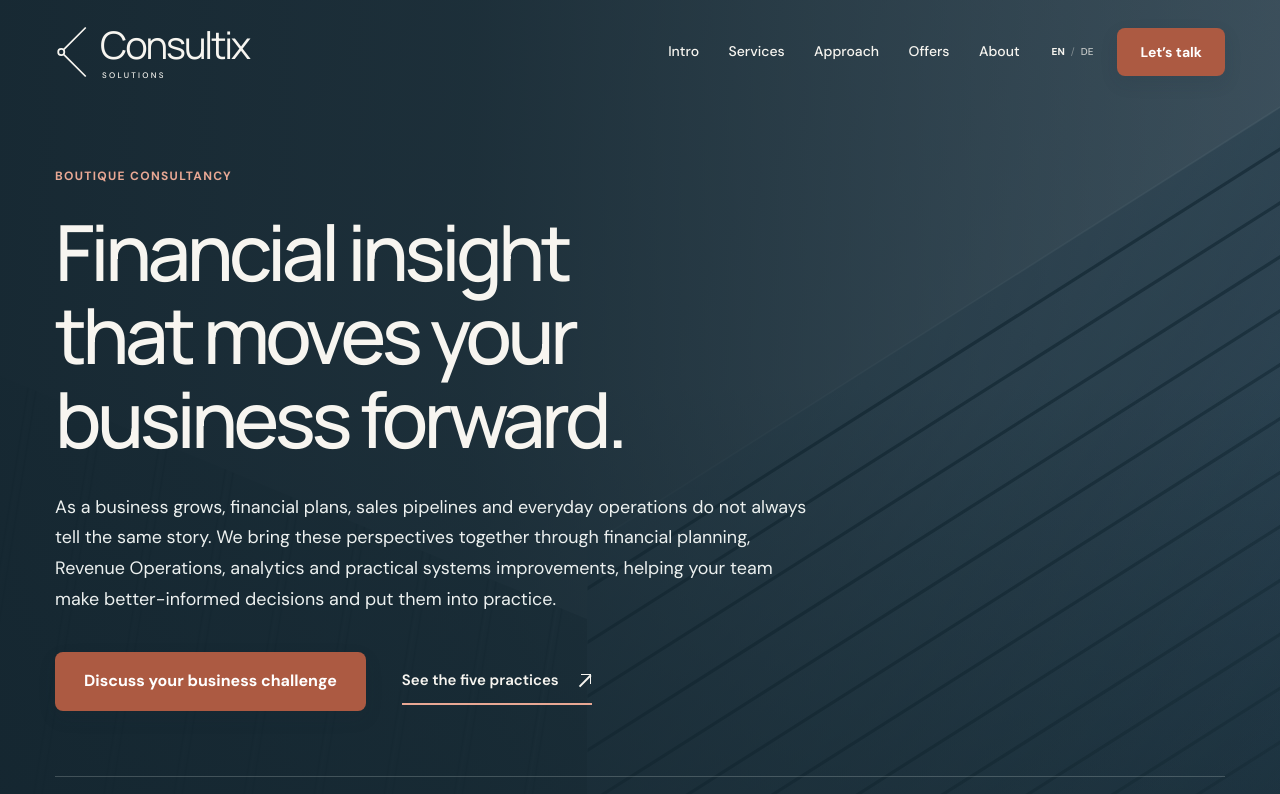
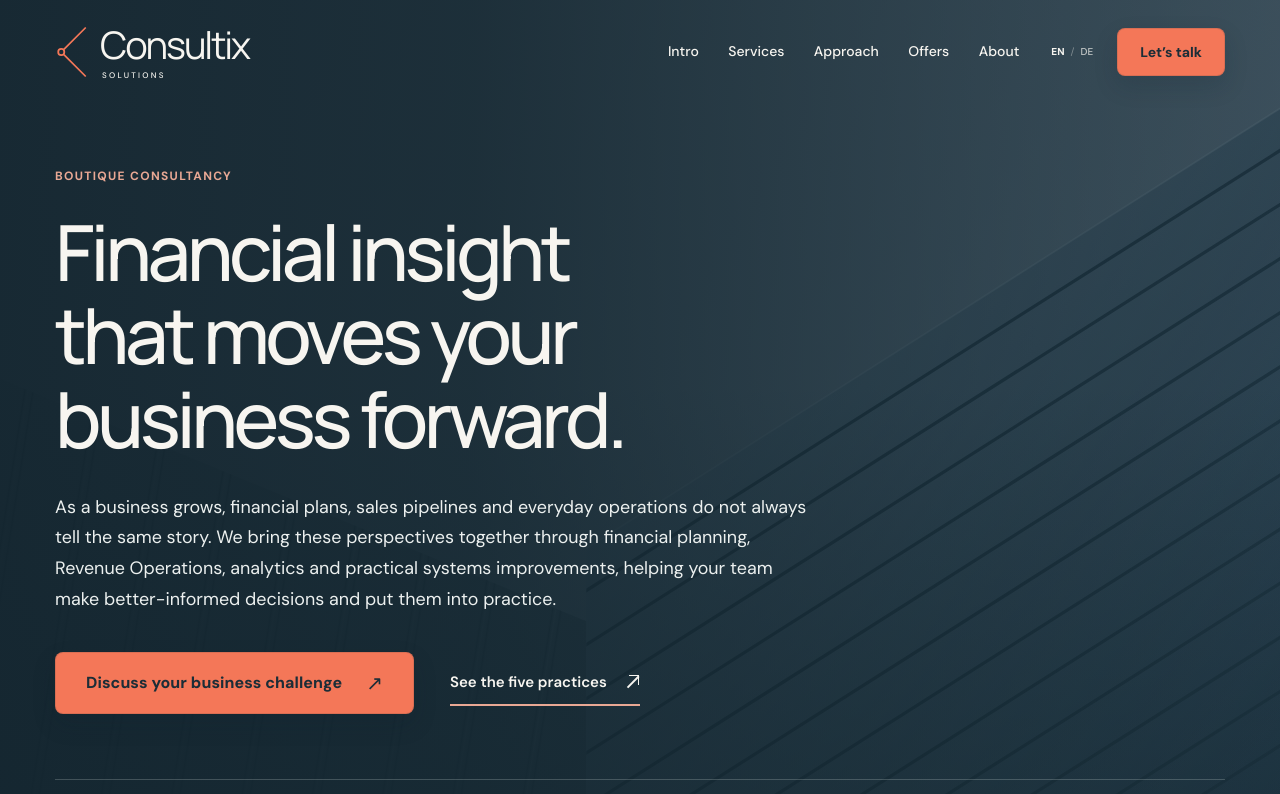
Before and after one commit to tinajanks-sketch/website, a website: page index.html in a window 1280 px wide. Shown: the top 794 px of the page. Drawn offline with Linux system fonts and the light colour scheme.

Commit message:
Restore bright coral primary CTA contrast and update logo mark accents

```diff
--- a/style.css
+++ b/style.css
@@ -535,3 +535,52 @@ h2{letter-spacing:-.048em}
   .practice-row,.engagement-card,.button{transition:none!important}
   .engagement-card:hover,.button:hover{transform:none}
 }
+
+
+/* High-visibility primary CTA and refreshed Consultix mark, owner feedback 29 Oct 2026.
+   Copper remains the restrained brand accent; vivid coral is reserved for primary actions. */
+:root{--cta-coral:#F47758;--cta-coral-hover:#FFA080}
+.button{
+  background:var(--cta-coral);
+  color:#1B2D37;
+  font-weight:750;
+  border:1px solid rgba(27,45,55,.12);
+  box-shadow:0 10px 23px rgba(12,30,41,.16);
+  transition:background .18s ease,transform .18s ease,box-shadow .18s ease;
+}
+.button:hover{
+  background:var(--cta-coral-hover);
+  color:#1B2D37;
+  box-shadow:0 13px 27px rgba(12,30,41,.23);
+}
+.button:focus-visible{
+  outline:3px solid #1B2D37;
+  outline-offset:3px;
+  box-shadow:0 0 0 6px #F7F5F0,0 10px 23px rgba(12,30,41,.16);
+}
+.hero-actions .button{
+  min-height:62px;
+  padding:18px 30px;
+  letter-spacing:.005em;
+  font-size:16px;
+}
+.hero-actions .button::after{
+  content:'↗';
+  display:inline-block;
+  font-family:Arial,sans-serif;
+  font-size:20px;
+  font-weight:400;
+  line-height:1;
+  transition:transform .18s ease;
+}
+.hero-actions .button:hover::after{transform:translate(2px,-2px)}
+.site-header:not(.is-scrolled):not(.menu-open) .brand-mark,
+.site-footer .brand-mark{color:var(--cta-coral)}
+.site-header.is-scrolled .brand-mark,.site-header.menu-open .brand-mark{color:var(--coral)}
+@media(max-width:700px){
+  .hero-actions .button{min-height:56px;font-size:14px;padding:15px 23px}
+}
+@media(prefers-reduced-motion:reduce){
+  .hero-actions .button::after{transition:none}
+  .hero-actions .button:hover::after{transform:none}
+}
```
